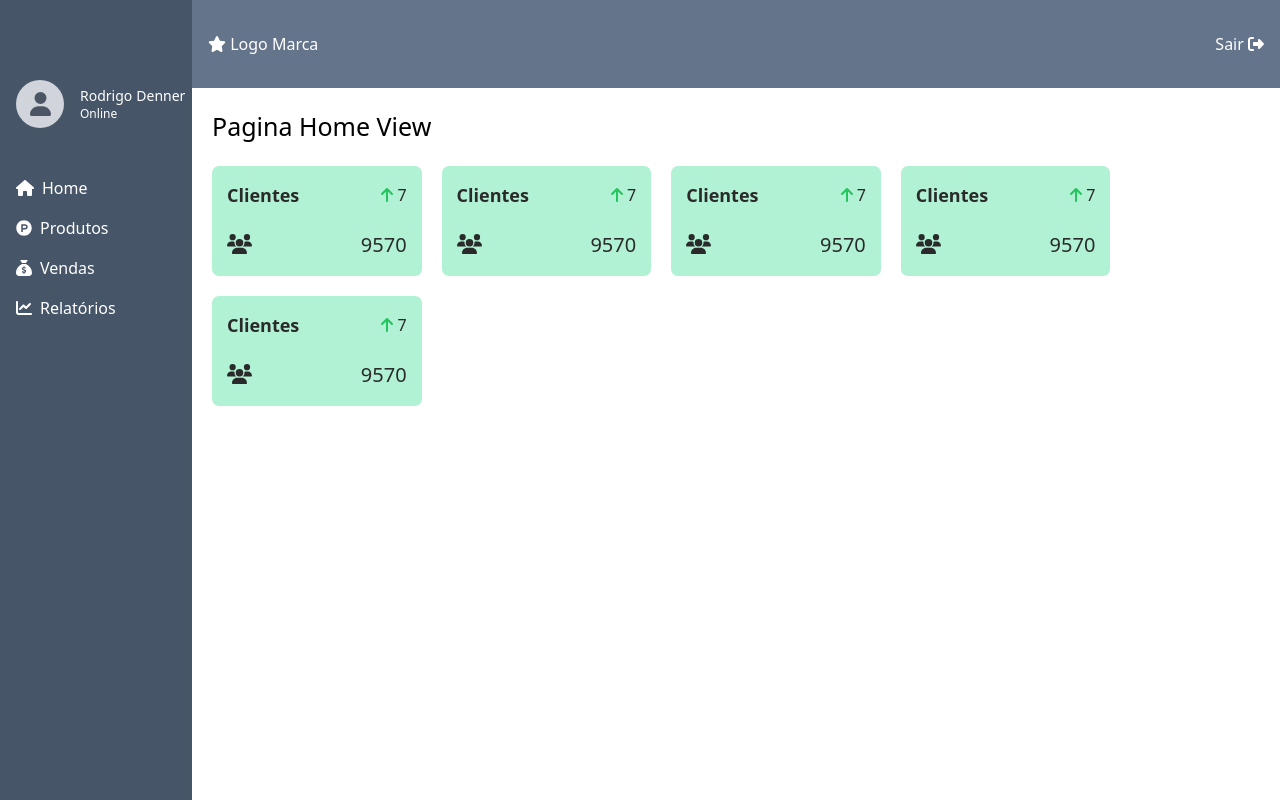
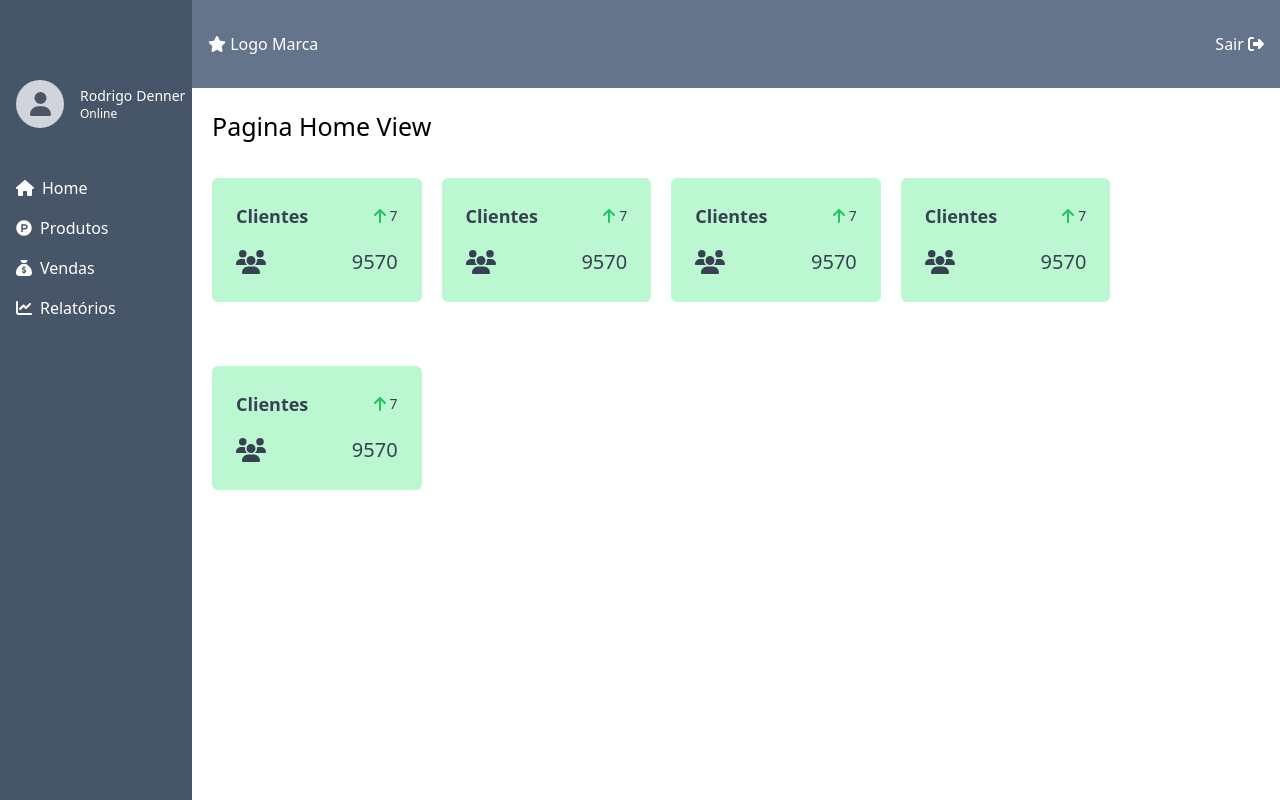
Before and after one commit to rodrigodenner/Dashboard-LaraVue, a Vue app in the folder front-end/: page /home in a window 1280 px wide. Built offline with nearby package versions, Linux system fonts and the light colour scheme.

Commit message:
refatorando cardComponant

```diff
--- a/front-end/src/components/cards/CardsComponents.vue
+++ b/front-end/src/components/cards/CardsComponents.vue
@@ -1,17 +1,18 @@
 <template>
-  <div class="flex flex-col my_card md:w-full">
-    <div class="top mb-4">
+  <div class="flex flex-col my-8 md:w-full bg-green-200 p-6 rounded-md text-gray-700">
+    <div class="top mb-4 flex justify-between items-center">
       <h3 class="text-lg font-bold">Clientes</h3>
-      <p class="percentagem flex items-center">
-        <i class="fas fa-arrow-up text-green-500 mr-1"></i> 7
+      <p class="flex items-center">
+        <i class="fas fa-arrow-up text-green-500 mr-1"></i>
+        <span class="text-sm">7</span>
         <i class="fa-thin fa-percent"></i>
       </p>
     </div>
-    <div class="footer flex items-center">
+    <div class="footer flex justify-between items-center">
       <span class="text-2xl mr-2">
         <i class="fas fa-users"></i>
       </span>
-      <p class="qtd text-xl">9570</p>
+      <p class="text-xl">9570</p>
     </div>
   </div>
 </template>
@@ -25,30 +26,5 @@ export default {
 </script>
 
 <style scoped>
-.my_card {
-  margin-top: 20px;
-  background-color: rgb(177, 241, 212);
-  padding: 15px;
-  border-radius: 7px;
-  color: rgb(42, 42, 42);
-
-}
-
-.top,
-.footer {
-  display: flex;
-  justify-content: space-between;
-}
-
-.top {
-  margin-bottom: 20px;
-}
-
-.percentagem i {
-  font-size: 18px;
-}
-
-.footer span {
-  font-size: 20px;
-}
+/* Se houver necessidade de estilos adicionais, você pode adicioná-los aqui. */
 </style>
```
